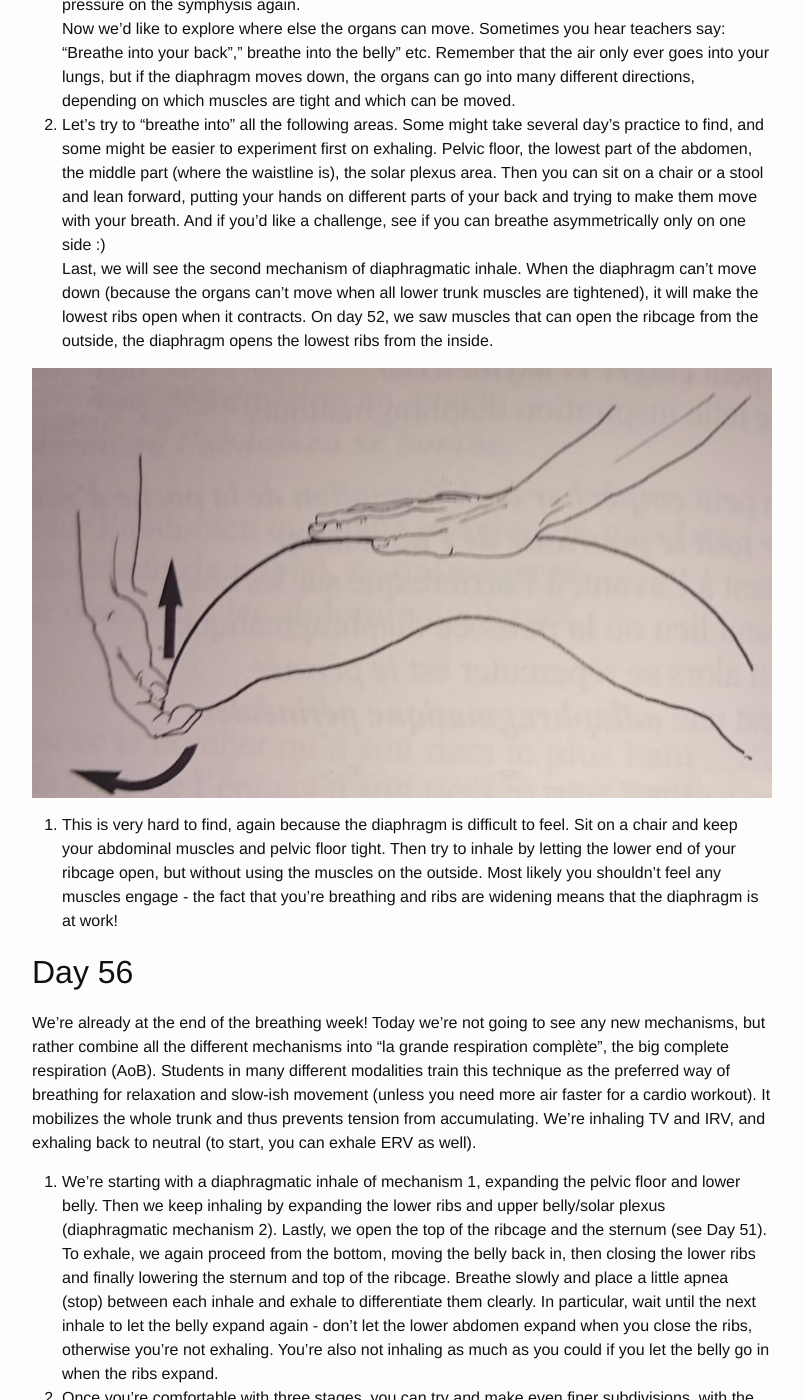
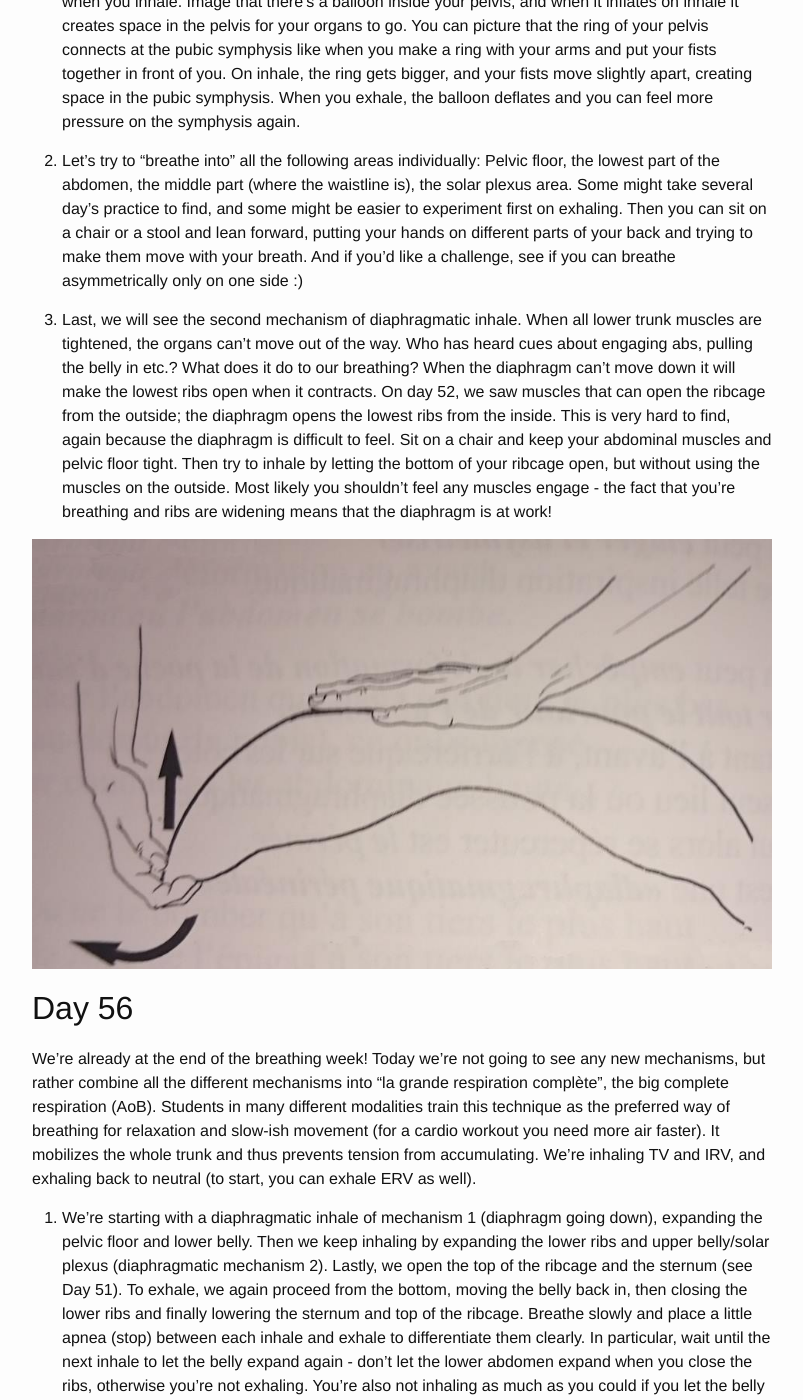
Before and after one commit to gregdyke/gregdyke.github.io, a Jekyll site: the page built from _posts/2016-07-23-100-days-of-franklin-week-8.md, in a window 1280 px wide and 1400 px high, scrolled down 10138 px. Shown: the whole window, without its empty margins (238-1041 px from the left). Built offline with Jekyll 4.4.1, drawn with Linux system fonts in a browser that asks for light colours; some of the changed text lies outside the part shown.

Commit message:
Update days 52-56

```diff
--- a/_posts/2016-07-23-100-days-of-franklin-week-8.md
+++ b/_posts/2016-07-23-100-days-of-franklin-week-8.md
@@ -55,16 +55,16 @@
 
 So how do we increase the volume available to the lungs? There are two broad categories of mechanisms: either expanding the ribcage, or moving down the abdominal organs (we'll explore this tomorrow). For the first one, we need to think of the ribcage as a very mobile area. Each rib connects to elastic cartilage which connects to the sternum (except for ribs 11 and 12 at the bottom). The ribs themselves are unique in the body in that they are quite elastic. When you roll on some Franklin balls, you can feel the flexibility of the ribs, in particular when rolling out the sides of the ribcage (carefully, don't put too much weight). This is an excellent exercise to keep the ribcage mobile!
 
-Each rib also articulates with two vertebra and a disk at the back, and can move in two directions: first, if the sternum/front is lifted up, the rib rotates in the sagittal plane. We can picture this as lifting the handle of an old-fashioned pump. Second, the rib gets elevated on the sides, this is like lifting the handles of a bucket and corresponds to a frontal plane rotation. Both movements increase the volume of the ribcage, because the ribs are slightly angled down when at rest. So bringing them up will create more space, that the lungs will fill happily. At the top of the ribcage, the “pump” direction is more pronounced, while the bottom ribs have more mobility and get considerable movement in the “bucket handle” way.
+Each rib also articulates with two vertebra and a disk at the back, and can move in two directions: the first is by lifting the sternum/front. We can picture this as lifting the handle of an old-fashioned pump (the front of the ribcage). Second, the rib gets elevated on the sides, this is like lifting the two handles of a bucket (the sides of the ribcage). Both movements increase the volume of the ribcage, because the ribs are slightly angled down when at rest. So bringing them up will create more space, which the lungs will fill happily. At the top of the ribcage, the “pump” direction is more pronounced, while the bottom ribs have more mobility and get considerable movement in the “bucket handle” way.
 
 ![The pump handle movement increases the volume of the ribcage "to the front" (picture from AoB)](/images/rib-pump-handle.png)
 
-There are many different muscles that can move the ribs. Yesterday in the third exercise, you’ve probably started using the SCM and scalene muscles in your neck, which elevate the sternum and the first two ribs. The small pectoral lifts ribs 3, 4, 5 in an inspiration that’s “under the clavicle”. The big pectoral and the serratus anterior will open the middle and lower ribs in the bucket fashion, increasing the opening of the triangle at the solar plexus. A whole group of muscles attaches to the spine and can also lift the ribs in bucket fashion. Furthermore, extending the spine (flattening out the thoracic curve) also creates an increase in thoracic volume.
+There are many different muscles that can move the ribs. Yesterday in the third exercise, you’ve probably started using the SCM and scalene muscles in your neck, which elevate the sternum and the first two ribs. The small pectoral lifts ribs 3, 4, 5 in an inspiration that’s “under the clavicle”. The big pectoral and the serratus anterior will open the middle and lower ribs in the bucket fashion, increasing the opening of the triangle at the solar plexus. A whole group of muscles attaches to the spine and can also lift the ribs in bucket fashion. Furthermore, extending the spine (flattening out the thoracic curve) also increases the thoracic volume.
 
 ![The bucket handle movement increases the volume of the ribcage "to the sides" (picture from AoB)](/images/rib-bucket-handle.png)
 
-1. Now go ahead and experiment with some different ways of inhaling using your ribcage. Redo yesterday’s third exercise to find the high inhale, then stand or sit with the back of your ribcage against a wall to keep it fixed and think of lifting up the sternum. You can image that the breath lifts the sternum and your brain will activate the right muscles, even though you know now that the causality goes the other way around. Then, try 2-3 breaths that come from extending the spine, without using any of the other muscles (and keeping your shoulderblades relaxed).
-2. To find the “bucket handle” movement of the lower ribs, image that your chest is like an umbrella that opens (Lulu Sweigard).
+1. Now go ahead and experiment with some different ways of inhaling and exhaling using your ribcage. Redo yesterday’s third exercise to find the high inhale, then stand or sit with the back of your ribcage against a wall to keep it fixed and think of lifting up and lowering the sternum. You can image that the breath lifts the sternum and your brain will activate the right muscles, even though you know now that the causality goes the other way around. Don't forget to lower the sternum on the exhale, you can exagerate both directions to find this movement. Also notice where your neutral point is. Then, try 2-3 breaths that come from straightening and bending the spine, without using any of the other muscles (and keeping your shoulderblades relaxed).
+2. To find the “bucket handle” movement of the lower ribs, image that your chest is like an umbrella that opens (Lulu Sweigard). You can put your hands on your sides to feel this.
 3. There are many more muscles in the ribcage area that have an expiratory effect. If you breathe in TV or IRV, you will activate your muscles on the inhale, and then just relaxing them will make the ribcage and lungs return to their initial shape. However, for a fast exhale, or to exhale the ERV, you can feel the expiratory muscles activating.
 
 ## Day 53
@@ -80,6 +80,7 @@
 1. Let’s start by stretching the diaphragm and the lungs (RyNLyS p. 17): Hold your right arm straight up and put your left hand on the right side of the thorax. Visualize the diaphragm under your hand and bend the upper body to the left when exhaling. Both feet should be anchored solidly to the ground. Imagine how the fibers of the diaphragm are stretching as it relaxes and lengthens in the exhale. When inhaling (the diaphragm contracts and moves down), stand straight again. Repeat this bending/exhaling and straightening/inhaling four or five times and compare sides; switch sides; compare to before.
 
 2. The diaphragm itself is difficult to feel because it has few sensory nerve connections. But we can observe its effect: the organs get pushed out of the way, making the belly move. Let’s go back to yesterday’s second exercise, breathing by opening up the ribs laterally like bucket handles. These instructions could lead to (at least) two very different breathing mechanisms: does your belly go in or out when you inhale? What do you think it “should” be doing? If you open your ribs to a large extent without also using the diaphragm, your organs are actually getting sucked up, making the belly go in. This is called paradoxical breathing, and it’s what beginners often find first when they’re trying to use the diaphragm, because the muscles moving the ribs are much easier to feel. As the name already indicates, this is not a mechanism we should be training, because it’s not efficient. We’re actually filling some of the thoracic space with organs instead of air! So now start breathing slowly by inflating the belly on every inhale, and then add the ribs, making sure that you only open them as much as you can with the belly still going out. This is your diaphragm working to push the organs down!
+
 3. I’d like to finish with an exercise from my yoga class: lie on your back, with your knees to the chest, but with some space between knees and body. Now we split every breath into an abdominal and a thoracic part. Start with full lungs, and exhale by letting the belly fall to the ground, this brings your knees closer to your chest. But your ribs should still be open, so the second part is to exhale all the air out of your thorax, and we assist this by slightly curling the head and sternum. Imagine that you’re a fern rolling yourself in. But your shoulderblades still stay on the ground. Then we inhale in the reverse direction, first with the ribs, unrolling your spine and head onto the ground. Is this more of a bucket handle or a pump inhale? Second, we breathe into the belly and let the knees move away from the chest a bit. This is also a great relaxation exercise!
 
 ![The diaphragm and the rib cage](/images/diaphragm-rib-cage.png)
@@ -89,33 +90,35 @@
 
 Constructive rest Friday! The primary goal of constructive rest is to allow the body to reorganize and change patterns by taking away the strain of gravity and decreasing the muscle tone as much as possible. This week, we would like to focus on breathing. Since we need very little oxygen when lying down, we will take slow breaths and switch back to regular breathing whenever we start feeling over-oxygenated/dizzy.
 
-Lie on your back on a semi-hard surface (not in bed) in a comfortable position. If your lower back arches when you stretch out your legs, you can either put your knees up or even put your calves on a low stool or bed. If your legs fall inside put a pillow between them, if they fall outside tie a belt or scarf around them. If your neck arches (making your chin stick up), you can put a couple books under your head. Set a timer to 7 or 14 minutes and try the following images:
+Lie on your back on a semi-hard surface (not in bed) in a comfortable position. If your lower back arches when you stretch out your legs, you can either put your knees up or even put your calves on a low stool or bed. If your legs fall towards each other put a pillow between them, if they fall to the outside tie a belt or scarf around them. If your neck arches (making your chin stick up), you can put a couple books under your head. Set a timer to 7 or 14 minutes and try the following images:
 
 1. Your breath is a researcher: it goes through your body looking for tension. When it finds some, the breath fills that spot and dissolves the tension, and the exhale takes it all away.
+
 2. Your belly button as a flower petal (DATI ch. 15): on exhale, the flower petal sinks down towards the ground, and even through the ground into infinity. On inhale, you create a new petal on your belly button. If you don't like flower petals, you can image a red fall leaf, or maybe a snow flake :)
+
 3. Your full body is a balloon (Masunaga): When you inhale, you first feel your chest, abdominals and pelvic area expanding. As you continue inhaling, you inflate your arms and legs as well.
 
 
 ## Day 55
 
-Today, we're going to refine our understanding of the diaphragm. In day 52, we've introduced what’s called the first mechanism of diaphragmatic inhalation: the diaphragm moves down, making the organs move. Depending on what the muscles of the abdomen and pelvic floor do, the organs can move into different directions.
+Today, we're going to refine our understanding of the diaphragm. In day 52, we've introduced what’s called the first mechanism of diaphragmatic inhalation: the diaphragm moves down, making the organs move. Sometimes you hear teachers say: “Breathe into your back”, ”breathe into the belly” etc. Remember that the air only ever goes into your lungs, but the organs move out of the way and push in different directions, depending on which muscles are tight and which can be moved.
 
 1. The pelvic floor is a balloon (DATI ch. 15): Lying on your back, feel how your pelvic floor expands when you inhale. Image that there’s a balloon inside your pelvis, and when it inflates on inhale it creates space in the pelvis for your organs to go. You can picture that the ring of your pelvis connects at the pubic symphysis like when you make a ring with your arms and put your fists together in front of you. On inhale, the ring gets bigger, and your fists move slightly apart, creating space in the pubic symphysis. When you exhale, the balloon deflates and you can feel more pressure on the symphysis again.
-    Now we'd like to explore where else the organs can move. Sometimes you hear teachers say: “Breathe into your back”,” breathe into the belly” etc. Remember that the air only ever goes into your lungs, but if the diaphragm moves down, the organs can go into many different directions, depending on which muscles are tight and which can be moved.
-2. Let’s try to “breathe into” all the following areas. Some might take several day’s practice to find, and some might be easier to experiment first on exhaling. Pelvic floor, the lowest part of the abdomen, the middle part (where the waistline is), the solar plexus area. Then you can sit on a chair or a stool and lean forward, putting your hands on different parts of your back and trying to make them move with your breath. And if you'd like a challenge, see if you can breathe asymmetrically only on one side :)
-    Last, we will see the second mechanism of diaphragmatic inhale. When the diaphragm can’t move down (because the organs can’t move when all lower trunk muscles are tightened), it will make the lowest ribs open when it contracts. On day 52, we saw muscles that can open the ribcage from the outside, the diaphragm opens the lowest ribs from the inside.
+
+2. Let’s try to “breathe into” all the following areas individually: Pelvic floor, the lowest part of the abdomen, the middle part (where the waistline is), the solar plexus area. Some might take several day’s practice to find, and some might be easier to experiment first on exhaling. Then you can sit on a chair or a stool and lean forward, putting your hands on different parts of your back and trying to make them move with your breath. And if you'd like a challenge, see if you can breathe asymmetrically only on one side :)
+
+3. Last, we will see the second mechanism of diaphragmatic inhale. When all lower trunk muscles are tightened, the organs can’t move out of the way. Who has heard cues about engaging abs, pulling the belly in etc.? What does it do to our breathing? When the diaphragm can’t move down it will make the lowest ribs open when it contracts. On day 52, we saw muscles that can open the ribcage from the outside; the diaphragm opens the lowest ribs from the inside. This is very hard to find, again because the diaphragm is difficult to feel. Sit on a chair and keep your abdominal muscles and pelvic floor tight. Then try to inhale by letting the bottom of your ribcage open, but without using the muscles on the outside. Most likely you shouldn't feel any muscles engage - the fact that you’re breathing and ribs are widening means that the diaphragm is at work!
 
 ![2nd mechanism: When the diaphragm can't move in the middle, a contraction pushes the ribs out (AoB)](/images/diaphragm-push-out.png)
-
-3. This is very hard to find, again because the diaphragm is difficult to feel. Sit on a chair and keep your abdominal muscles and pelvic floor tight. Then try to inhale by letting the lower end of your ribcage open, but without using the muscles on the outside. Most likely you shouldn't feel any muscles engage - the fact that you’re breathing and ribs are widening means that the diaphragm is at work!
 
 
 ## Day 56
 
-We're already at the end of the breathing week! Today we're not going to see any new mechanisms, but rather combine all the different mechanisms into “la grande respiration complète”, the big complete respiration (AoB). Students in many different modalities train this technique as the preferred way of breathing for relaxation and slow-ish movement (unless you need more air faster for a cardio workout). It mobilizes the whole trunk and thus prevents tension from accumulating. We're inhaling TV and IRV, and exhaling back to neutral (to start, you can exhale ERV as well).
+We're already at the end of the breathing week! Today we're not going to see any new mechanisms, but rather combine all the different mechanisms into “la grande respiration complète”, the big complete respiration (AoB). Students in many different modalities train this technique as the preferred way of breathing for relaxation and slow-ish movement (for a cardio workout you need more air faster). It mobilizes the whole trunk and thus prevents tension from accumulating. We're inhaling TV and IRV, and exhaling back to neutral (to start, you can exhale ERV as well).
 
-1. We're starting with a diaphragmatic inhale of mechanism 1, expanding the pelvic floor and lower belly. Then we keep inhaling by expanding the lower ribs and upper belly/solar plexus (diaphragmatic mechanism 2). Lastly, we open the top of the ribcage and the sternum (see Day 51).
-    To exhale, we again proceed from the bottom, moving the belly back in, then closing the lower ribs and finally lowering the sternum and top of the ribcage. Breathe slowly and place a little apnea (stop) between each inhale and exhale to differentiate them clearly. In particular, wait until the next inhale to let the belly expand again - don't let the lower abdomen expand when you close the ribs, otherwise you're not exhaling. You're also not inhaling as much as you could if you let the belly go in when the ribs expand.
-2. Once you're comfortable with three stages, you can try and make even finer subdivisions, with the end goal of having a smooth wave going through the whole trunk, always from bottom to top (for both inhale and exhale). To get a feeling for a specific area, you can also breathe with just that part for a while, and you can partition the breath into steps (pause - inhale a bit - pause - inhale a bit more - ...).
+1. We're starting with a diaphragmatic inhale of mechanism 1 (diaphragm going down), expanding the pelvic floor and lower belly. Then we keep inhaling by expanding the lower ribs and upper belly/solar plexus (diaphragmatic mechanism 2). Lastly, we open the top of the ribcage and the sternum (see Day 51). To exhale, we again proceed from the bottom, moving the belly back in, then closing the lower ribs and finally lowering the sternum and top of the ribcage. Breathe slowly and place a little apnea (stop) between each inhale and exhale to differentiate them clearly. In particular, wait until the next inhale to let the belly expand again - don't let the lower abdomen expand when you close the ribs, otherwise you're not exhaling. You're also not inhaling as much as you could if you let the belly go in when the ribs expand.
+
+2. Once you're comfortable with three stages, you can try and make even finer subdivisions, with the end goal of having a smooth wave going through the whole trunk, always from bottom to top (for both inhale and exhale). To get a feeling for a specific area, you can also breathe with just that part for a while, and you can partition the breath into steps (pause - inhale a bit - pause - inhale a bit more - ...). Also try how the wave changes when you're standing, lying on your back, on all fours etc.
+
 3. I would like to leave you with homework for your next social dance: Many of us instinctively “hide” their breathing from their partner when partner dancing, especially in closed embrace. In doing so, we block both the abdominals and the ribs from expanding. Not only are we dancing in apnea, those tense muscles will make it much more difficult to move! I invite you to think of your breathing when dancing and get into the habit of mobilizing the whole trunk in every respiration. Your partner might even join you, and what deeper connection than the breath could we wish for?
-At the beginning you might feel unstable, that could mean that you're abusing your diaphragm to “stabilize” your ribs in a slightly opened position, constantly keeping the diaphragm tensed up in the position of a mechanism 2 inhale… If you can instead use it to breathe and mobilize the whole upper body, you will gain a lot of freedom in your dancing and posture :)
+At the beginning you might feel unstable, that could mean that you're abusing your diaphragm to “stabilize” your ribs in a slightly opened position, constantly keeping the diaphragm tensed up in the position of a mechanism 2 inhale... If you can instead use it to breathe and mobilize the whole upper body, you will gain a lot of freedom in your dancing and posture :)
```
